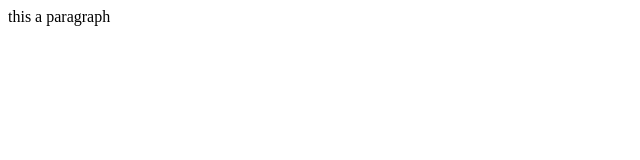
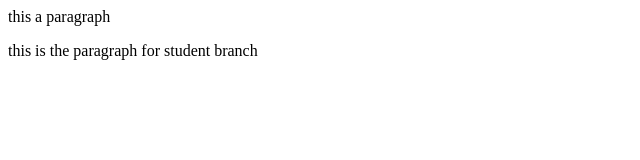
Before and after one commit to Shaurya23102/test, a plain HTML site: page index.html in a window 1280 px wide. Shown: the whole page, without its empty margins (0-640 px from the left). Drawn offline with Linux system fonts and the light colour scheme.

Commit message:
chnage in student

```diff
--- a/index.html
+++ b/index.html
@@ -1 +1,2 @@
 <p> this a paragraph</p>
+<p> this is the paragraph for student branch</p>
```
